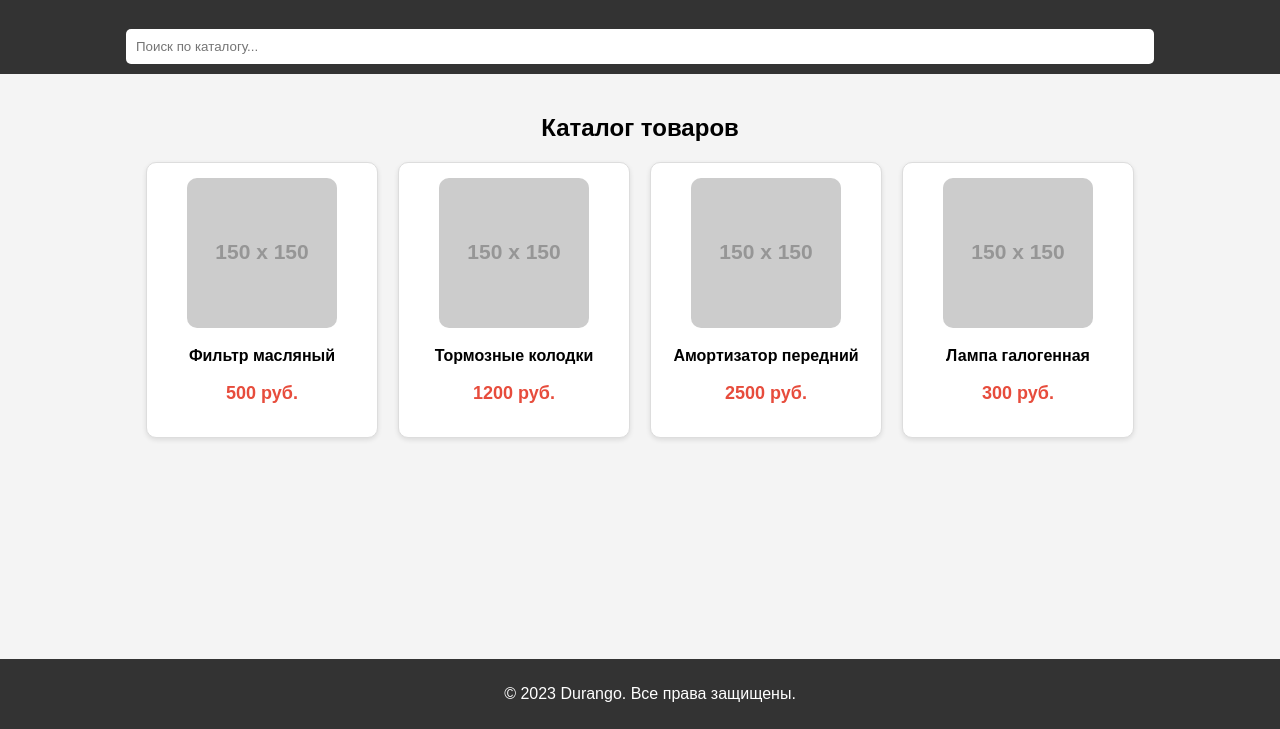
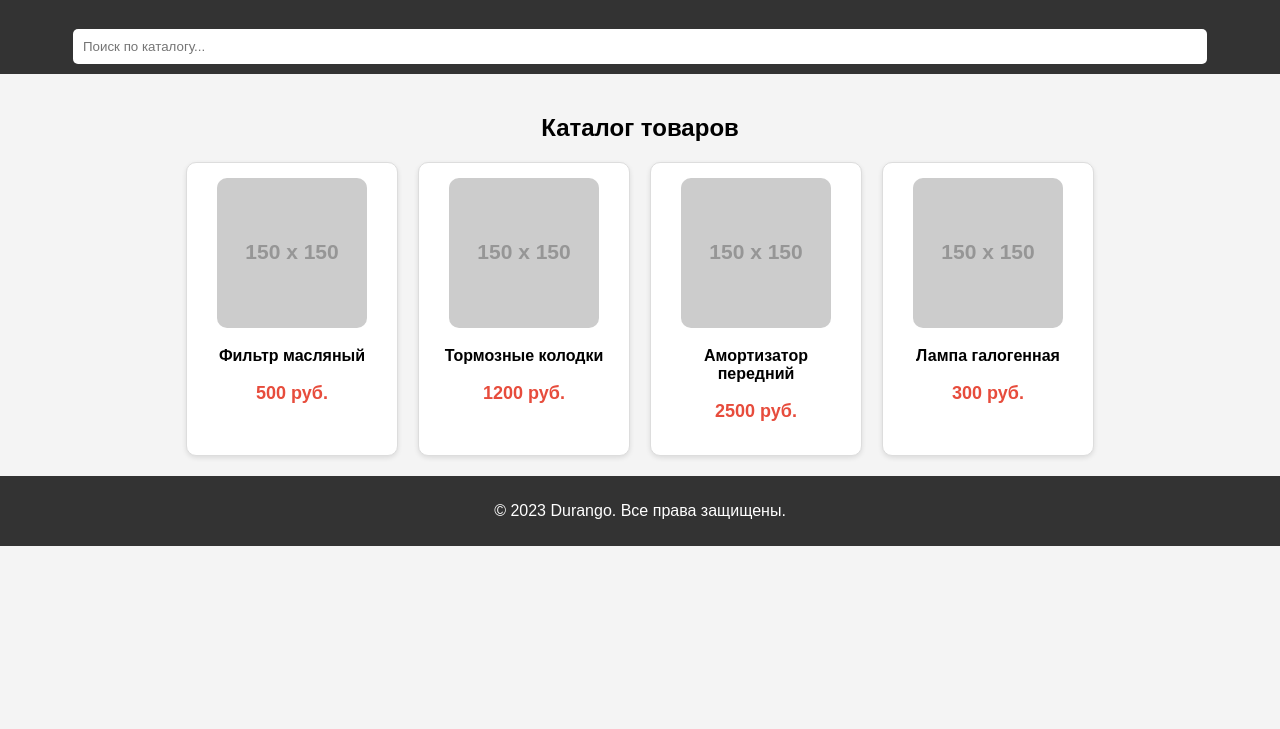
Before and after one commit to magnusopuss/bot, a plain HTML site: page index.html in a window 1280 px wide. Shown: the part 71-800 px from the top of the page. Drawn offline with Linux system fonts and the light colour scheme; placeholder pictures from the web are drawn by us.

Commit message:
Update style.css

```diff
--- a/style.css
+++ b/style.css
@@ -4,6 +4,7 @@ body {
   margin: 0;
   padding: 0;
   background-color: #f4f4f4;
+  overflow-x: hidden; /* Отключаем горизонтальную прокрутку */
 }
 
 header {
@@ -14,11 +15,12 @@ header {
 }
 
 header input {
-  width: 80%;
+  width: 90%;
   padding: 10px;
   margin-top: 10px;
   border: none;
   border-radius: 5px;
+  box-sizing: border-box;
 }
 
 main {
@@ -41,7 +43,7 @@ main {
   border: 1px solid #ddd;
   border-radius: 10px;
   padding: 15px;
-  width: 200px;
+  width: 180px; /* Уменьшаем ширину для мобильных устройств */
   text-align: center;
   box-shadow: 0 2px 5px rgba(0, 0, 0, 0.1);
 }
@@ -49,8 +51,8 @@ main {
 .product-card img {
   width: 150px;
   height: 150px;
-  object-fit: cover; /* Картинка заполняет квадрат */
-  border-radius: 10px; /* Скругленные углы */
+  object-fit: cover;
+  border-radius: 10px;
   margin-bottom: 10px;
 }
 
@@ -62,7 +64,7 @@ main {
 .product-card p.price {
   font-size: 18px;
   font-weight: bold;
-  color: #e74c3c; /* Цвет цены */
+  color: #e74c3c;
 }
 
 footer {
@@ -70,7 +72,5 @@ footer {
   padding: 10px;
   background-color: #333;
   color: white;
-  position: fixed;
-  bottom: 0;
-  width: 100%;
+  position: relative; /* Убираем fixed, чтобы footer не мешал в Web App */
 }
```
